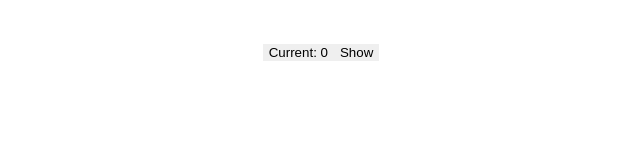
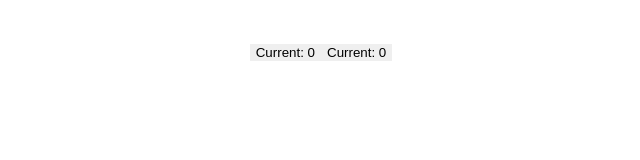
Before and after one commit to RomanSoltan/react-conspect, a React (Vite) app in the folder module_2/lesson-3/: page / in a window 1280 px wide. Shown: the top 160 px of the page, without its empty margins (319-959 px from the left). Built offline with nearby package versions, Linux system fonts and the light colour scheme; the HTML template or start-up script is replaced by a standard one.

Commit message:
izolyatsiyz stanu

```diff
--- a/module_2/lesson-3/src/App.jsx
+++ b/module_2/lesson-3/src/App.jsx
@@ -1,29 +1,33 @@
-import { useState } from 'react';
+// import { useState } from 'react';
 // import CustomButton from './components/CustomButton/CustomButton';
+import ClickCounter from './components/ClickCounter/ClickCounter';
 import './App.css';
 
 const App = () => {
-  //Декілька станів
-
-  const [clicks, setClicks] = useState(0);
-  const [isOpen, setIsOpen] = useState(false);
-
-  const handleClick = () => {
-    setClicks(clicks + 1);
-  };
-
-  const handleToggle = () => {
-    setIsOpen(!isOpen);
-  };
-
+  //Ізоляція стану
   return (
     <>
-      <button onClick={handleClick}>Current: {clicks}</button>
-      <button onClick={handleToggle}>{isOpen ? 'Hide' : 'Show'}</button>
-      {isOpen && <p>Now you can see me!</p>}
+      <ClickCounter />
+      <ClickCounter />
     </>
   );
-
+  // ===========================
+  // //Декілька станів
+  // const [clicks, setClicks] = useState(0);
+  // const [isOpen, setIsOpen] = useState(false);
+  // const handleClick = () => {
+  //   setClicks(clicks + 1);
+  // };
+  // const handleToggle = () => {
+  //   setIsOpen(!isOpen);
+  // };
+  // return (
+  //   <>
+  //     <button onClick={handleClick}>Current: {clicks}</button>
+  //     <button onClick={handleToggle}>{isOpen ? 'Hide' : 'Show'}</button>
+  //     {isOpen && <p>Now you can see me!</p>}
+  //   </>
+  // );
   // ====================
   // // Реактивність
   // // let clicks = 0;
@@ -45,7 +49,6 @@ const App = () => {
   //   </>
   // );
   // ====================
-  // =============================
   // Обробка подій
   // const handleClick = () => {
   //   alert('I am a button');
--- /dev/null
+++ b/module_2/lesson-3/src/components/ClickCounter/ClickCounter.jsx
@@ -0,0 +1,17 @@
+import { useState } from 'react';
+
+const ClickCounter = () => {
+  const [clicks, setClicks] = useState(0);
+
+  const handleClick = () => {
+    setClicks(clicks + 1);
+  };
+
+  return (
+    <>
+      <button onClick={handleClick}>Current: {clicks}</button>
+    </>
+  );
+};
+
+export default ClickCounter;
```
